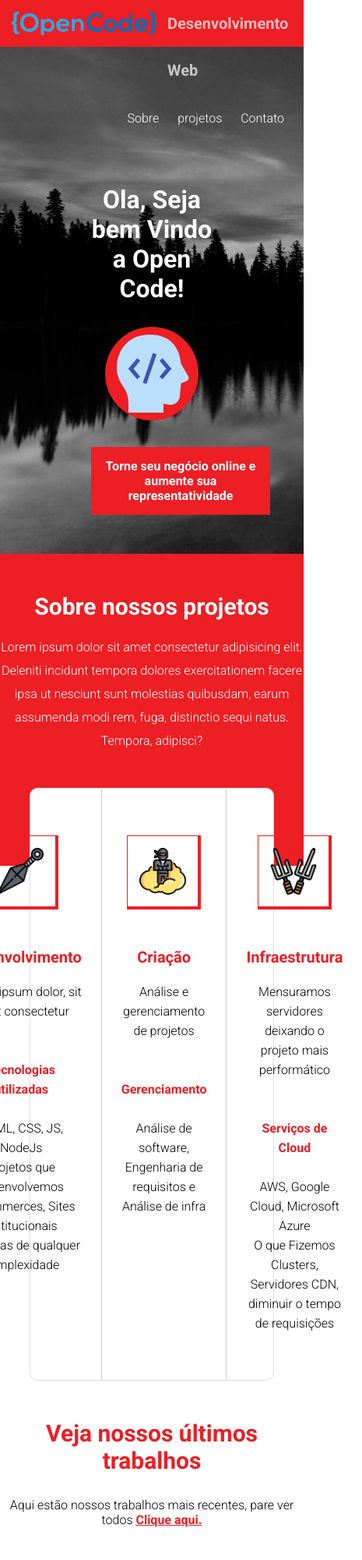
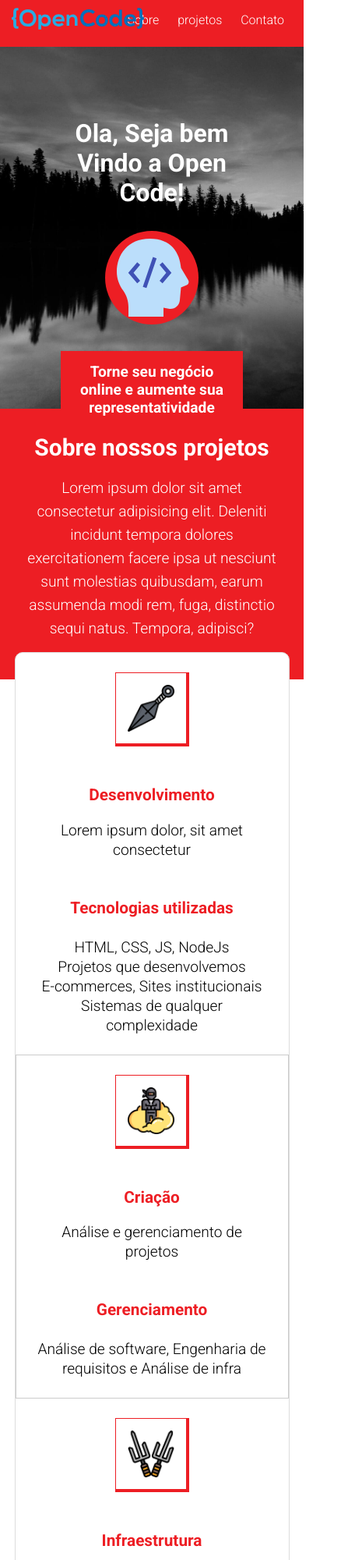
Before and after one commit to moouro/opencode, a plain HTML site: page index.html in a window 390 px wide. Shown: the top 2000 px of the page at 78% size, 465 px wide, since content can reach past the window. Drawn offline with Linux system fonts and the light colour scheme.

Commit message:
adicionado responsivo para telas de 450px

```diff
--- a/css/styles.css
+++ b/css/styles.css
@@ -262,3 +262,107 @@ footer input, footer textarea{
 footer .detail{
   font-weight: bold;
 }
+
+/* responsivo celulares - media query*/
+
+
+@media(max-width: 450px){
+  /* regras gerais */
+p,input,textarea{
+  font-size: 1.2rem;
+}
+
+/* navbar */
+#navbar h2{
+  display: none;
+}
+#navbar img{
+  top: 9px;
+  width: 170px;
+}
+
+#navbar ul{
+   margin-top: 1rem;   /* rem = root element */
+
+
+}
+
+
+/* banner */
+#main-banner{
+  height: 40vh;
+  padding-top: 5vh;
+  padding-bottom: 10vh;
+
+
+}
+#banner-info{
+  width: 60%;
+
+}
+
+#banner-info p{
+  margin: 0;
+  width: auto;
+}
+
+/* about */
+#about-section{
+  padding: 2rem;
+  height: auto;
+  padding-bottom: 50px;
+}
+/* skills */
+#skills-section{
+  margin-top: -35px;
+  width: 90%;
+}
+
+#skills-section .container{
+  flex-direction: column;
+}
+
+
+.skills-container h3, .skills-container .subtitle{
+font-size: 1.3rem;
+}
+
+.skills-container{
+  padding: 25px;
+}
+
+.skills-container.central{
+  border-top: 1px solid #ccc;
+  border-bottom: 1px solid #ccc;
+}
+
+/* jobs */
+#jobs-section h2, #jobs-section p{
+  width: 85%;
+  margin-left: auto;
+  margin-right: auto;
+}
+.jobs-container{
+  flex-direction: column;
+  margin-bottom: 0;
+}
+.job-box{
+  margin-bottom: 2rem;
+  flex: 1 1 300px;
+}
+
+/* footer */
+
+footer{
+  padding: 50px 15px;
+
+}
+footer form{
+  width: 100%;
+}
+
+.detail{
+margin-top: 10px;
+display: block;
+}
+}
--- a/index.html
+++ b/index.html
@@ -112,7 +112,7 @@
       <textarea name="msg" cols="40" rows="10" placeholder="Digite sua mensagem"></textarea>
       <input type="submit" value="Enviar">
     </form>
-    <p>Desenvolvido por <span class="detail">Open Code - Agência de desenvolvimento web</span></p>
+    <p>Desenvolvido por <span class="detail">Rodrigo Luiz - co-fundador e CTO na OpenCode</span></p>
 
   </footer>
   <!-- footer fim -->
```
